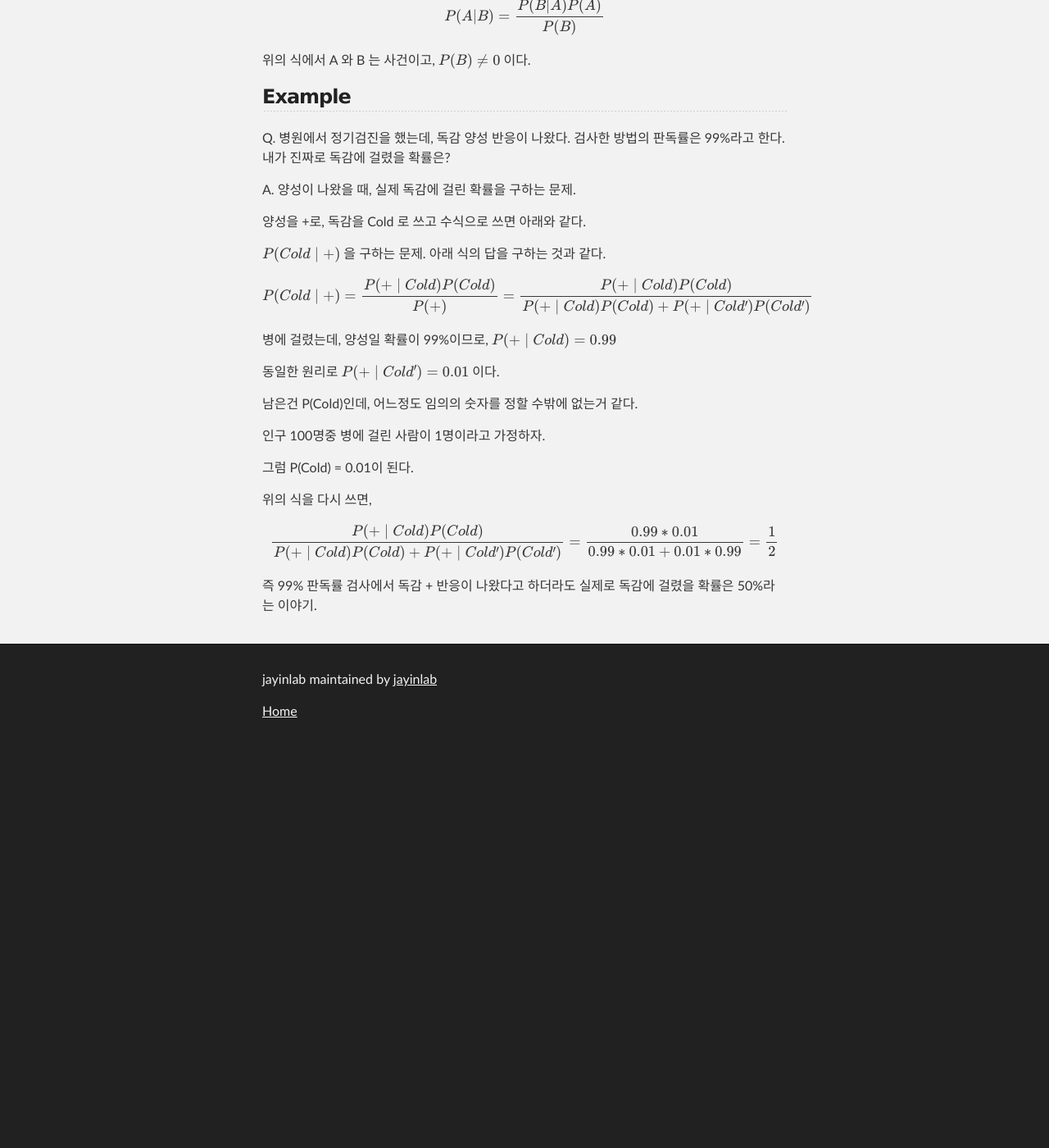
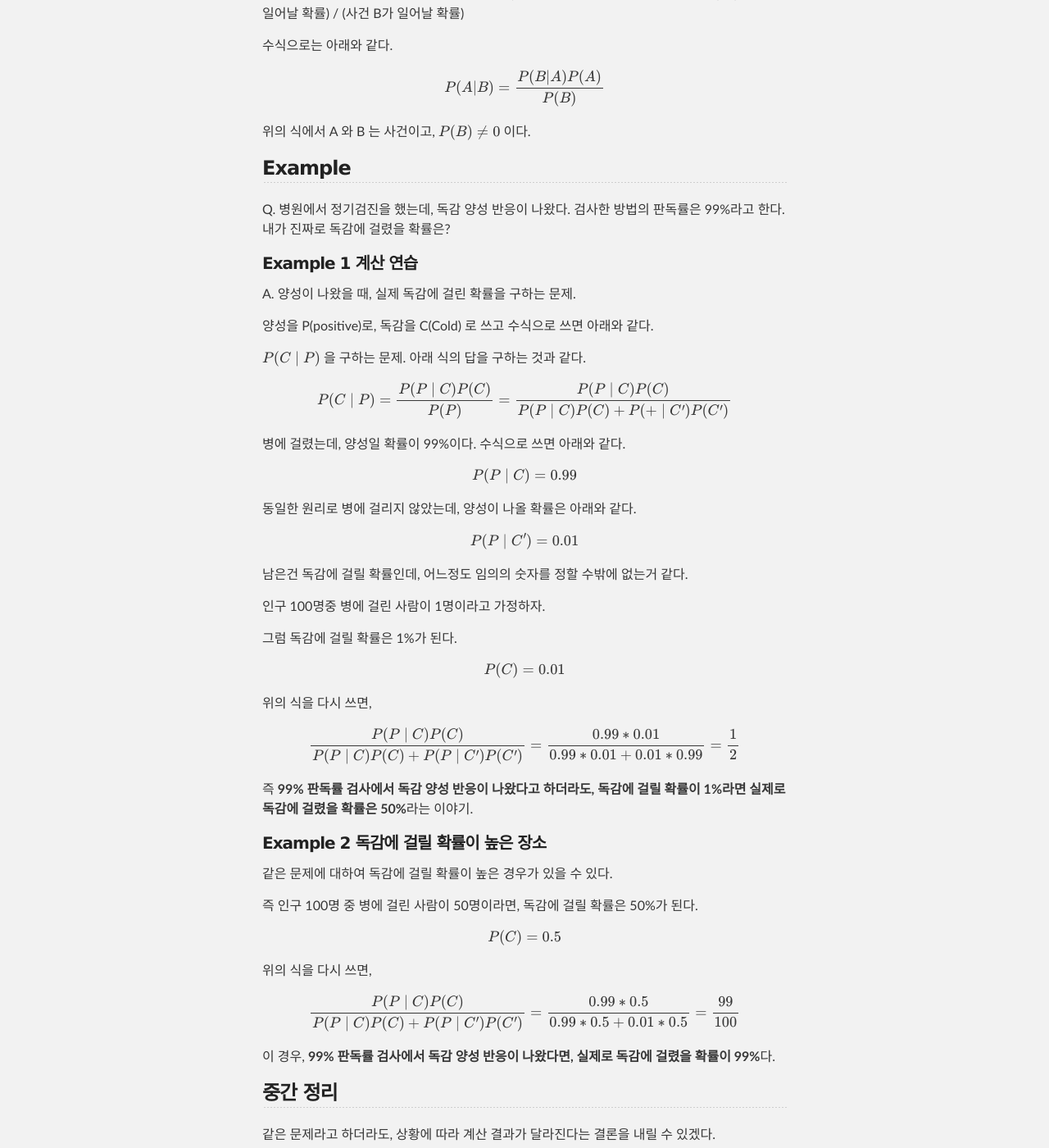
Before and after one commit to jayinlab/blog-slate-theme, a Jekyll site: the page built from _wiki/bayes_theorem.md, in a window 1280 px wide and 1400 px high, scrolled down 550 px. Shown: the whole window at 82% size. Built offline with Jekyll 4.4.1, drawn with Linux system fonts in a browser that asks for light colours; formulas are drawn with MathJax 3; before the commit the page ends 1464 px from its top, so only the background shows below that; some of the changed text lies outside the part shown.

Commit message:
update bayes theorem

```diff
--- a/_wiki/bayes_theorem.md
+++ b/_wiki/bayes_theorem.md
@@ -31,26 +31,52 @@ $$ P(A|B) = \frac{P(B|A)P(A)}{P(B)} $$
 
 Q. 병원에서 정기검진을 했는데, 독감 양성 반응이 나왔다. 검사한 방법의 판독률은 99%라고 한다. 내가 진짜로 독감에 걸렸을 확률은?
 
+### Example 1 계산 연습
+
 A. 양성이 나왔을 때, 실제 독감에 걸린 확률을 구하는 문제.
 
-양성을 +로, 독감을 Cold 로 쓰고 수식으로 쓰면 아래와 같다.
+양성을 P(positive)로, 독감을 C(Cold) 로 쓰고 수식으로 쓰면 아래와 같다.
 
-$$ P(Cold\mid+) $$ 을 구하는 문제. 아래 식의 답을 구하는 것과 같다.
+$$ P(C\mid P) $$ 을 구하는 문제. 아래 식의 답을 구하는 것과 같다.
 
-$$ P(Cold\mid+) = \frac{P(+\mid Cold)P(Cold)}{P(+)} = \frac{P(+\mid Cold)P(Cold)}{P(+\mid Cold)P(Cold)+P(+\mid Cold')P(Cold')} $$
+$$ P(C\mid P) = \frac{P(P \mid C)P(C)}{P(P)} = \frac{P(P \mid C)P(C)}{P(P \mid C)P(C)+P(+\mid C')P(C')} $$
 
-병에 걸렸는데, 양성일 확률이 99%이므로, $$ P(+\mid Cold) = 0.99 $$
+병에 걸렸는데, 양성일 확률이 99%이다. 수식으로 쓰면 아래와 같다.
 
-동일한 원리로 $$ P(+\mid Cold') = 0.01 $$ 이다.
+$$ P(P \mid C) = 0.99 $$
 
-남은건 P(Cold)인데, 어느정도 임의의 숫자를 정할 수밖에 없는거 같다.
+동일한 원리로 병에 걸리지 않았는데, 양성이 나올 확률은 아래와 같다.
+
+$$ P(P \mid C') = 0.01 $$
+
+남은건 독감에 걸릴 확률인데, 어느정도 임의의 숫자를 정할 수밖에 없는거 같다.
 
 인구 100명중 병에 걸린 사람이 1명이라고 가정하자.
 
-그럼 P(Cold) = 0.01이 된다.
+그럼 독감에 걸릴 확률은 1%가 된다.
+
+$$ P(C) = 0.01 $$
 
 위의 식을 다시 쓰면,
 
-$$ \frac{P(+\mid Cold)P(Cold)}{P(+\mid Cold)P(Cold)+P(+\mid Cold')P(Cold')} = \frac{0.99*0.01}{0.99*0.01+0.01*0.99} = \frac{1}{2} $$
+$$ \frac{P(P \mid C)P(C)}{P(P \mid C)P(C)+P(P \mid C')P(C')} = \frac{0.99*0.01}{0.99*0.01+0.01*0.99} = \frac{1}{2} $$
 
-즉 99% 판독률 검사에서 독감 + 반응이 나왔다고 하더라도 실제로 독감에 걸렸을 확률은 50%라는 이야기.
+즉 **99% 판독률 검사에서 독감 양성 반응이 나왔다고 하더라도, 독감에 걸릴 확률이 1%라면 실제로 독감에 걸렸을 확률은 50%**라는 이야기.
+
+### Example 2 독감에 걸릴 확률이 높은 장소
+
+같은 문제에 대하여 독감에 걸릴 확률이 높은 경우가 있을 수 있다.
+
+즉 인구 100명 중 병에 걸린 사람이 50명이라면, 독감에 걸릴 확률은 50%가 된다.
+
+$$ P(C) = 0.5 $$
+
+위의 식을 다시 쓰면,
+
+$$ \frac{P(P \mid C)P(C)}{P(P \mid C)P(C)+P(P \mid C')P(C')} = \frac{0.99*0.5}{0.99*0.5+0.01*0.5} = \frac{99}{100} $$
+
+이 경우, **99% 판독률 검사에서 독감 양성 반응이 나왔다면, 실제로 독감에 걸렸을 확률이 99%**다.
+
+## 중간 정리
+
+같은 문제라고 하더라도, 상황에 따라 계산 결과가 달라진다는 결론을 내릴 수 있겠다.
```
